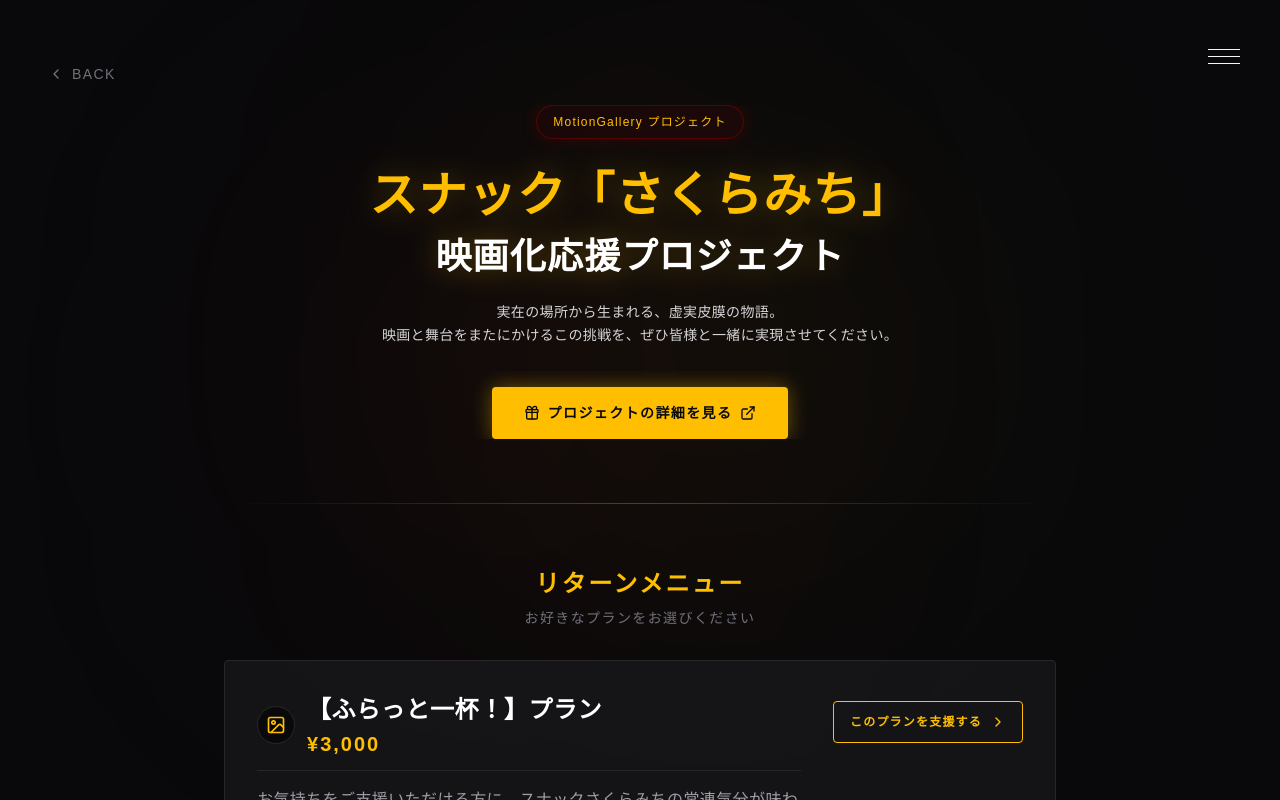
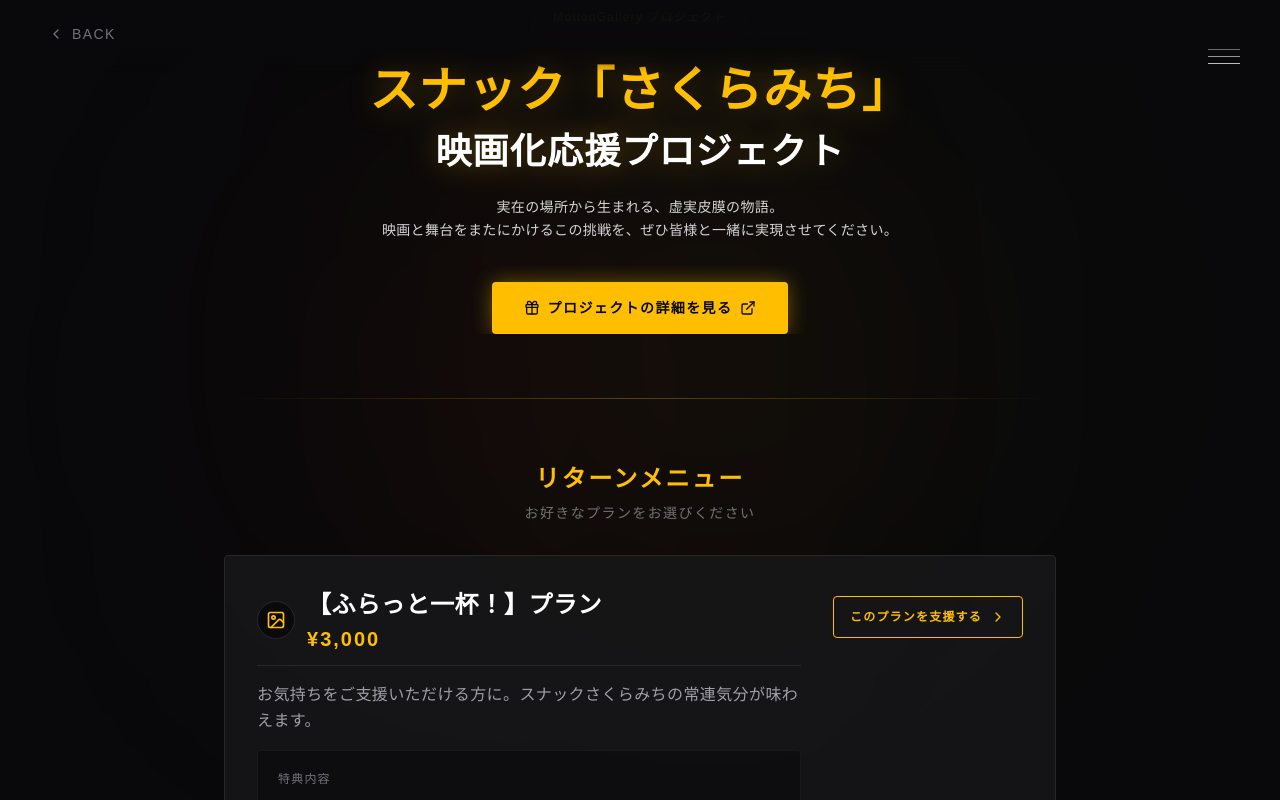
Before and after one commit to kdkmsy1016-ops/pipedream, a Next.js app: page /crowdfunding in a window 1280 px wide. Shown: the top 800 px of the page. Built offline with nearby package versions, Linux system fonts and the light colour scheme.

Commit message:
style: revert back button to fixed tracking position over content flow

```diff
--- a/app/crowdfunding/page.tsx
+++ b/app/crowdfunding/page.tsx
@@ -104,13 +104,18 @@ export default function CrowdfundingPage() {
                 <div className="absolute bottom-1/4 right-0 md:right-1/4 w-[300px] md:w-[500px] h-[300px] md:h-[500px] bg-[#ffbf00]/5 blur-[100px] md:blur-[150px] rounded-full transform-gpu" />
             </div>
 
-            {/* Back Button (Static Flow - Never Overlaps Content) */}
-            <div className="relative z-50 w-full max-w-full box-border px-4 md:px-12 pt-8 md:pt-16 pb-4">
-                <Link href="/" className="inline-flex items-center gap-2 text-zinc-500 hover:text-[#ffbf00] transition-colors text-sm tracking-widest group relative z-50">
+            {/* Back Button (Fixed & Safe Area) */}
+            <motion.div
+                initial={{ opacity: 0, y: -20 }}
+                animate={{ opacity: 1, y: 0 }}
+                transition={{ delay: 0.2 }}
+                className="fixed top-0 left-0 w-full z-50 px-4 md:px-12 py-6 bg-gradient-to-b from-zinc-950 via-zinc-950/90 to-transparent pointer-events-none box-border"
+            >
+                <Link href="/" className="inline-flex items-center gap-2 text-zinc-500 hover:text-[#ffbf00] transition-colors text-sm tracking-widest group pointer-events-auto">
                     <ChevronLeft className="w-4 h-4 transition-transform group-hover:-translate-x-1" />
                     BACK
                 </Link>
-            </div>
+            </motion.div>
 
             {/* Main Content Area */}
             <div className="w-full max-w-4xl mx-auto relative z-10 space-y-16 px-4 md:px-8 box-border overflow-hidden">
--- a/app/supporters/page.tsx
+++ b/app/supporters/page.tsx
@@ -50,13 +50,18 @@ export default function SupportersPage() {
                 )}
             </div>
 
-            {/* Back Button (Static Flow - Never Overlaps Content) */}
-            <div className="relative z-50 w-full max-w-full box-border px-4 md:px-12 pt-8 md:pt-16 pb-4">
-                <Link href="/" className="inline-flex items-center gap-2 text-zinc-500 hover:text-[#ffbf00] transition-colors text-sm tracking-widest group relative z-50">
+            {/* Back Button (Fixed & Safe Area) */}
+            <motion.div
+                initial={{ opacity: 0, y: -20 }}
+                animate={{ opacity: 1, y: 0 }}
+                transition={{ delay: 0.2 }}
+                className="fixed top-0 left-0 w-full z-50 px-4 md:px-12 py-6 bg-gradient-to-b from-zinc-950 via-zinc-950/90 to-transparent pointer-events-none box-border"
+            >
+                <Link href="/" className="inline-flex items-center gap-2 text-zinc-500 hover:text-[#ffbf00] transition-colors text-sm tracking-widest group pointer-events-auto">
                     <ChevronLeft className="w-4 h-4 transition-transform group-hover:-translate-x-1" />
                     BACK
                 </Link>
-            </div>
+            </motion.div>
 
             <AnimatePresence mode="wait">
                 {tier === 0 ? (
```
